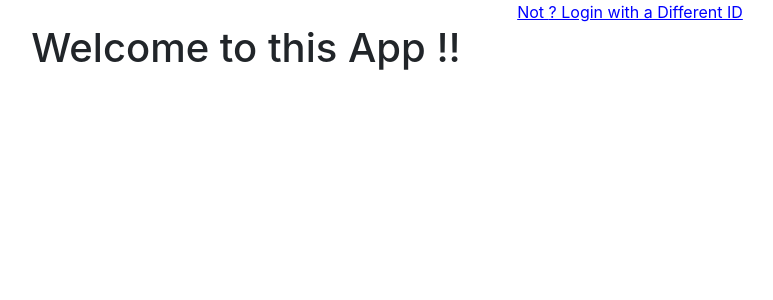
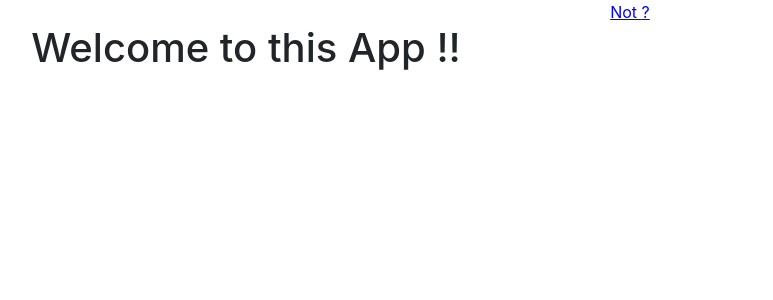
Before and after one commit to BalajiGaneshK/Auth-FrontEnd, a React (Create React App) app: page /main in a window 1280 px wide. Shown: the top 300 px of the page, without its empty margins (394-1167 px from the left). Built offline with nearby package versions, Linux system fonts and the light colour scheme.

Commit message:
small change

```diff
--- a/src/Components/MainPage.js
+++ b/src/Components/MainPage.js
@@ -60,7 +60,6 @@ let [alertProps, setAlertProps] = useState({
             <span style={{ "color": "blue", "text-decoration": "underline", "margin-left": "60vw" }}
                 onClick={() => {props.history.push('/login') }}>
                 Not {loggedInUser} ?
-                Login with a Different ID
             </span>
         <h1>Welcome to this App {loggedInUser} !!</h1>
             <AlertComponent shouldDisplay={alertProps.shouldDisplay}
```
